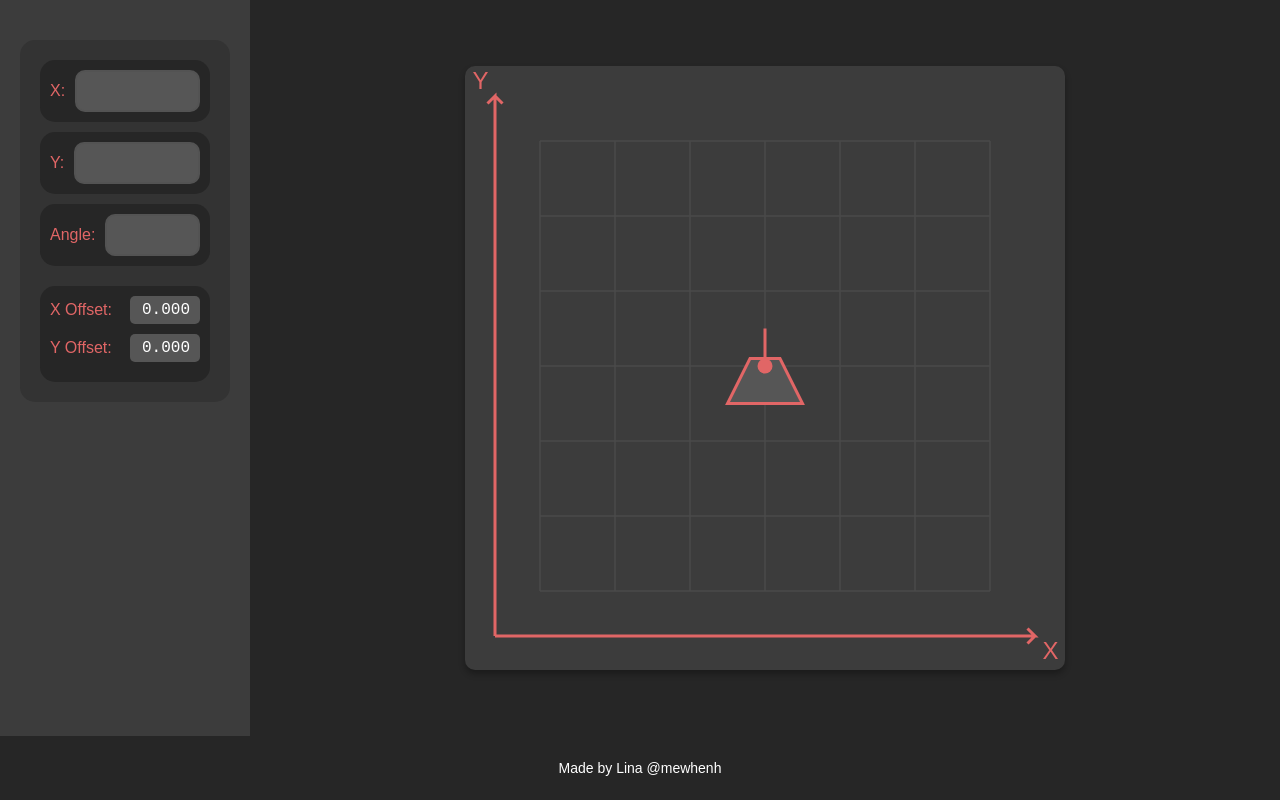
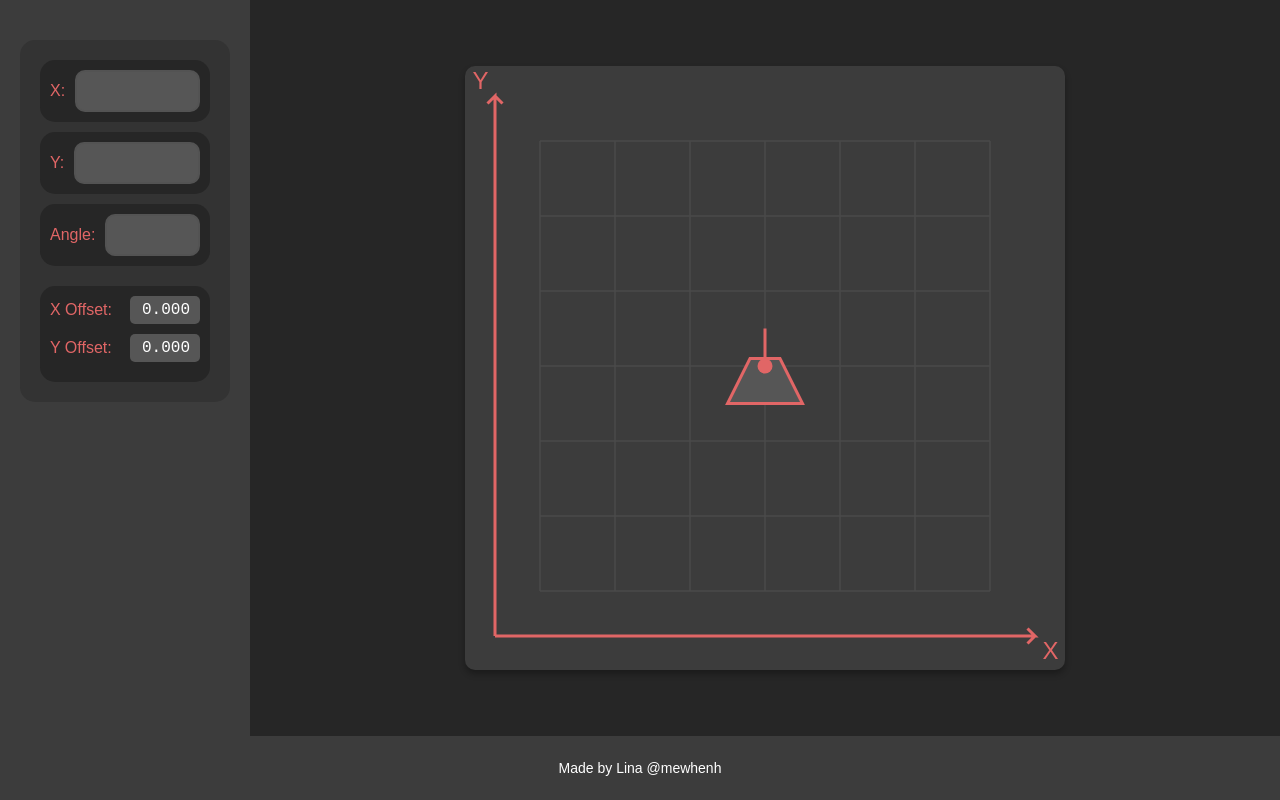
Before and after one commit to mewhenh/PCBT, a plain HTML site: page docs/index.html in a window 1280 px wide. Drawn offline with Linux system fonts and the light colour scheme.

Commit message:
update footer background color

```diff
--- a/docs/styles.css
+++ b/docs/styles.css
@@ -154,7 +154,7 @@ input[type="number"]::-webkit-outer-spin-button {
 
 /* Footer styling */
 #footer {
-  background-color: #262626;
+  background-color: #3c3c3c;
   color: #ffffff;
   text-align: center;
   padding: 10px 20px;
```
